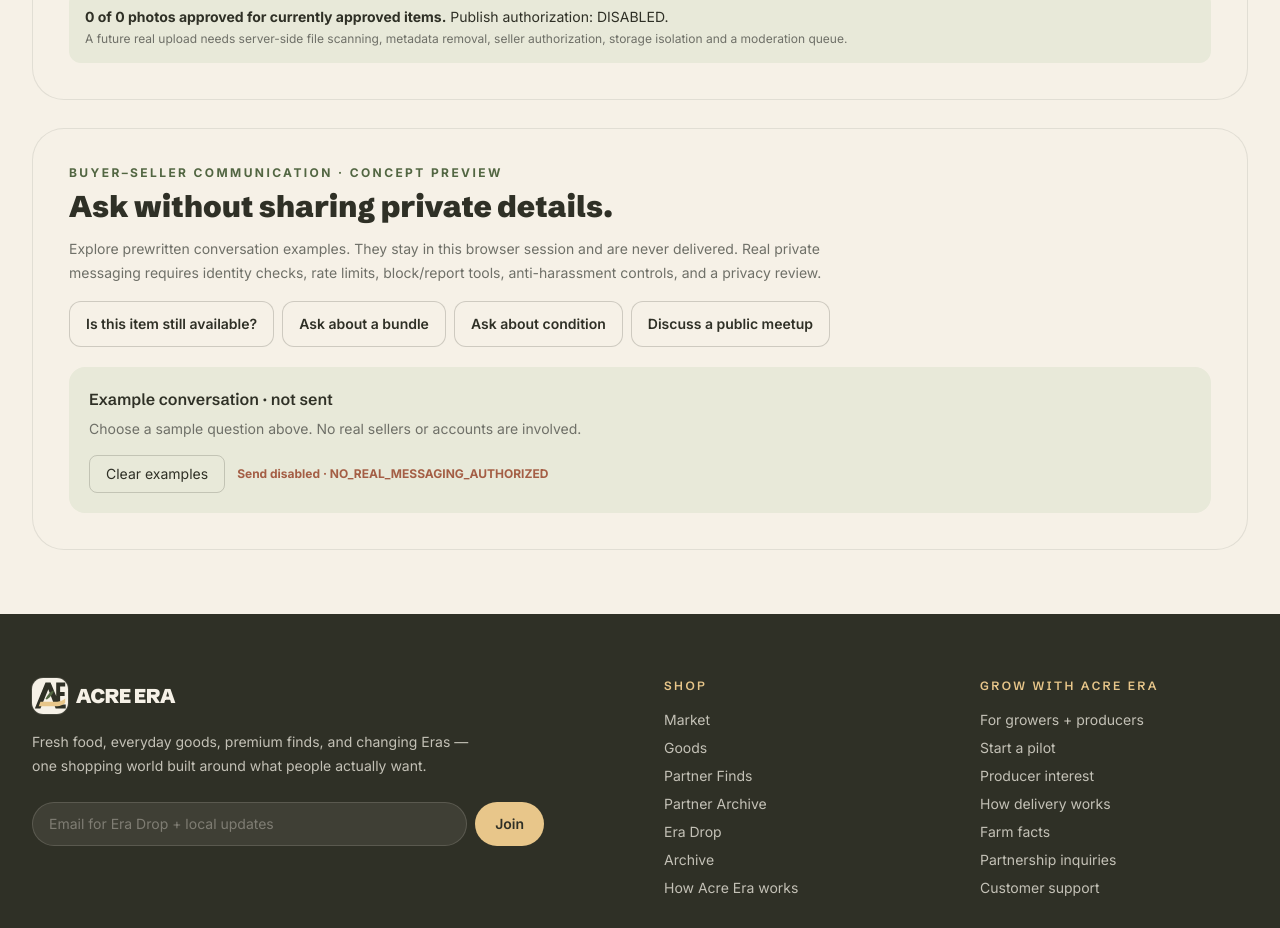
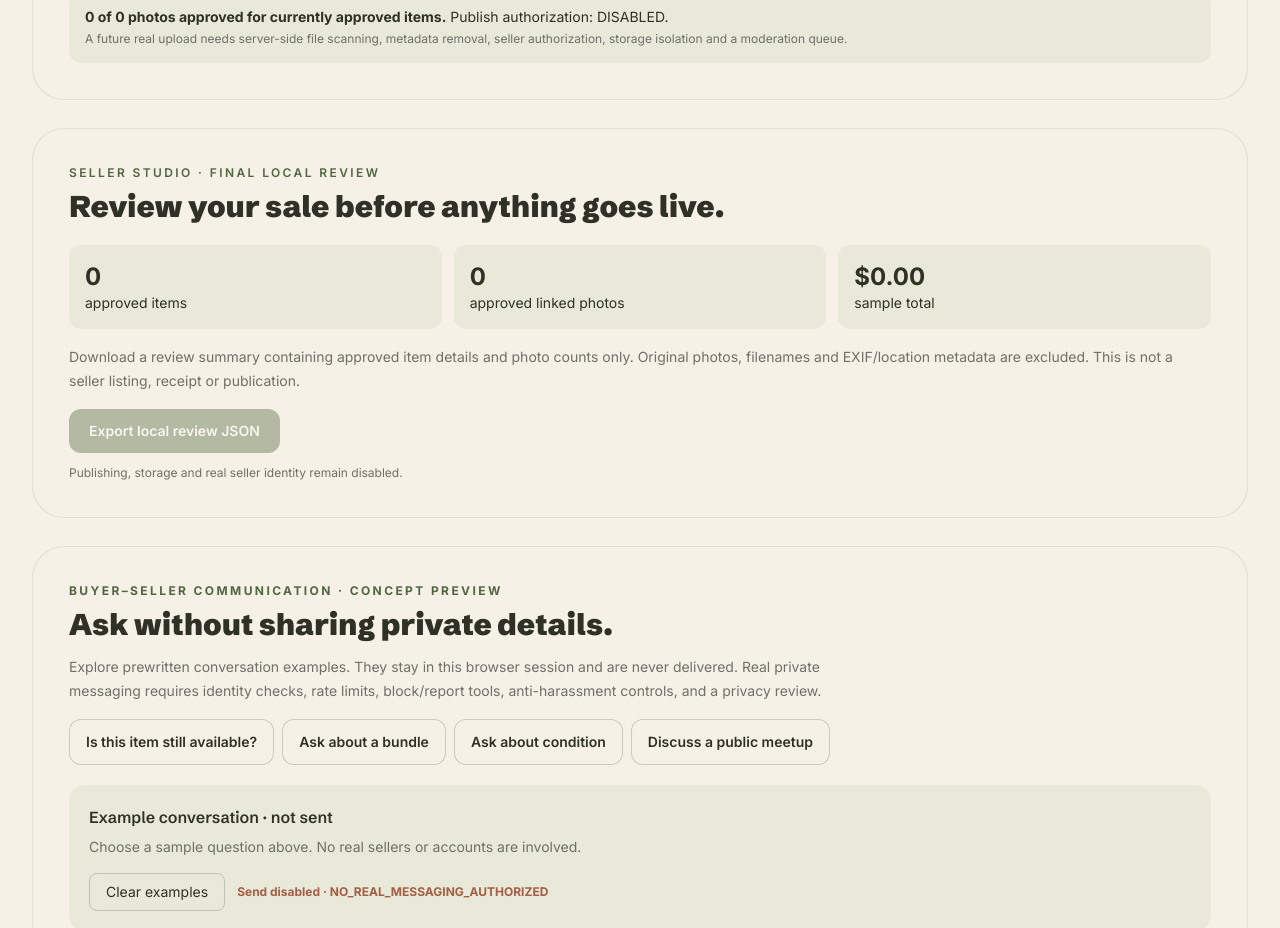
Before and after one commit to norrijam405/norvana, a Next.js app: page /garage-sale in a window 1280 px wide. Shown: the part 2700-3628 px from the top of the page. Built offline with nearby package versions, Linux system fonts and the light colour scheme.

Commit message:
feat(garage-sale): add seller summary and manual privacy-limited JSON export

```diff
--- a/src/components/garage-sale/seller-studio.tsx
+++ b/src/components/garage-sale/seller-studio.tsx
@@ -3,13 +3,58 @@
 import { useState } from "react";
 import { GarageSaleDraftWorkbench } from "@/components/garage-sale/garage-sale-draft-workbench";
 import { PhotoReviewWorkbench } from "@/components/garage-sale/photo-review-workbench";
+import { buildGarageSaleReviewManifest } from "@/lib/garage-sale/review-manifest";
 import type { DraftItem } from "@/lib/garage-sale/drafts";
+import type { AssignedDemoPhoto } from "@/lib/garage-sale/photo-review";
 
 /** One in-tab journey; no remote writes or persistent browser storage. */
 export function SellerStudio() {
   const [items, setItems] = useState<DraftItem[]>([]);
+  const [photos, setPhotos] = useState<AssignedDemoPhoto[]>([]);
+  const [exportNotice, setExportNotice] = useState("");
+  const manifest = buildGarageSaleReviewManifest(items, photos);
+
+  function downloadReview() {
+    if (!manifest.approvedItemCount) {
+      setExportNotice("Approve at least one item before exporting your local review.");
+      return;
+    }
+    // Initiated by the user. File contains only approved item details and photo counts.
+    // No image bytes, original photo names, messages, seller IDs or location.
+    const blob = new Blob([JSON.stringify(manifest, null, 2)], { type: "application/json" });
+    const url = URL.createObjectURL(blob);
+    try {
+      const link = document.createElement("a");
+      link.href = url;
+      link.download = "acre-era-garage-sale-review.json";
+      document.body.appendChild(link);
+      link.click();
+      link.remove();
+      setExportNotice("Local review file prepared. Nothing was submitted or published.");
+    } finally {
+      window.setTimeout(() => URL.revokeObjectURL(url), 1000);
+    }
+  }
   return <>
     <GarageSaleDraftWorkbench onItemsChange={setItems} />
-    <PhotoReviewWorkbench items={items} />
+    <PhotoReviewWorkbench items={items} onPhotosChange={setPhotos} />
+    <section className="mt-7 rounded-[2rem] border border-soil/10 bg-cream p-6 md:p-9" aria-labelledby="seller-review-summary">
+      <p className="text-xs font-semibold uppercase tracking-[.2em] text-leaf">Seller studio · final local review</p>
+      <h2 id="seller-review-summary" className="mt-2 font-display text-3xl font-black">Review your sale before anything goes live.</h2>
+      <div className="mt-5 grid gap-3 sm:grid-cols-3">
+        <p className="rounded-xl bg-sage-wash p-4 text-sm"><strong className="block text-2xl">{manifest.approvedItemCount}</strong> approved items</p>
+        <p className="rounded-xl bg-sage-wash p-4 text-sm"><strong className="block text-2xl">{manifest.approvedPhotoCount}</strong> approved linked photos</p>
+        <p className="rounded-xl bg-sage-wash p-4 text-sm"><strong className="block text-2xl">${manifest.subtotal.toFixed(2)}</strong> sample total</p>
+      </div>
+      <p className="mt-4 text-sm leading-6 text-muted">
+        Download a review summary containing approved item details and photo counts only.
+        Original photos, filenames and EXIF/location metadata are excluded. This is not a seller listing, receipt or publication.
+      </p>
+      <button type="button" onClick={downloadReview} disabled={!manifest.approvedItemCount}
+        className="mt-4 rounded-xl bg-leaf px-5 py-3 text-sm font-semibold text-white disabled:cursor-not-allowed disabled:opacity-40">
+        Export local review JSON
+      </button>
+      <p role="status" className="mt-3 text-xs text-muted">{exportNotice || "Publishing, storage and real seller identity remain disabled."}</p>
+    </section>
   </>;
 }
```
